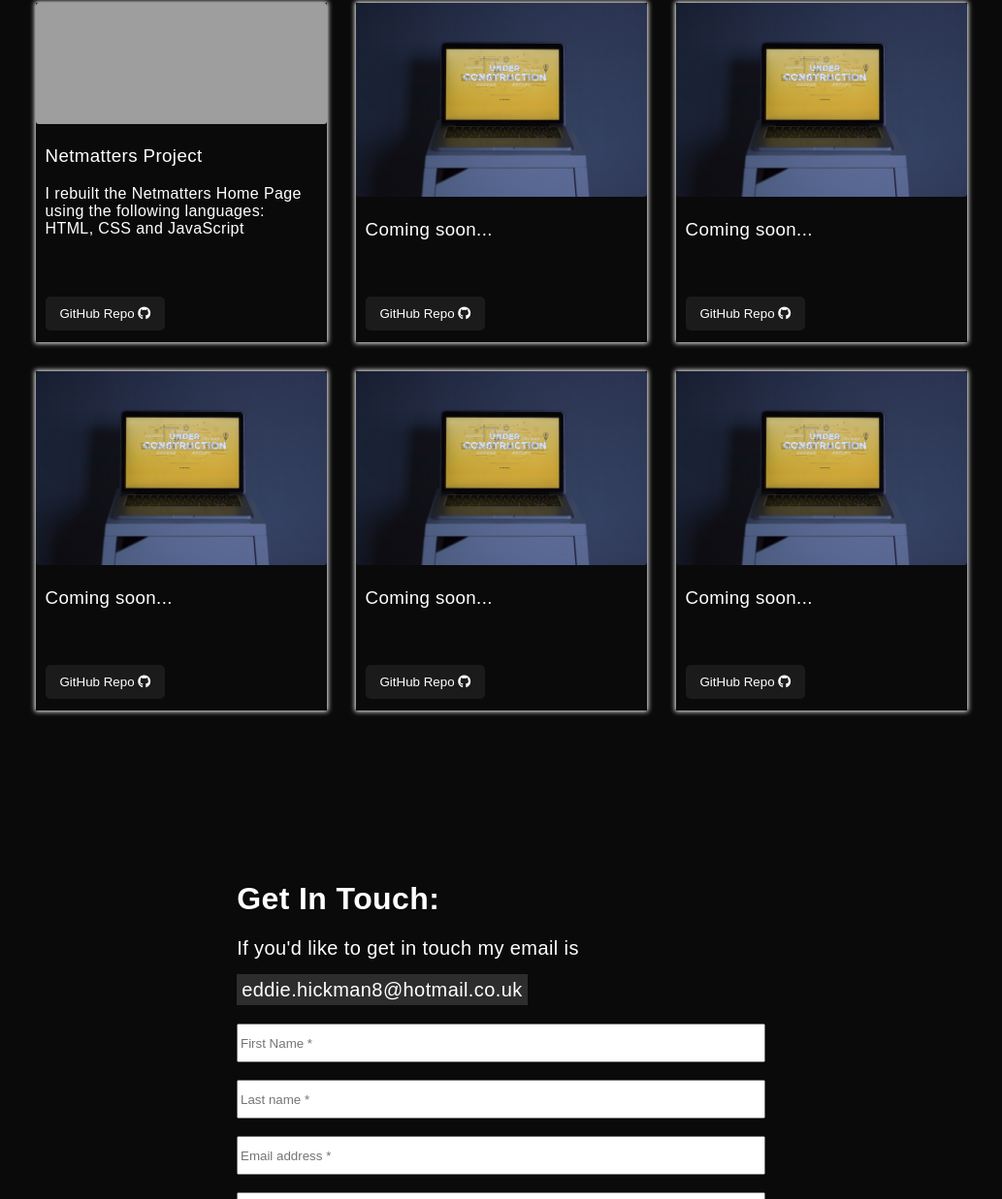
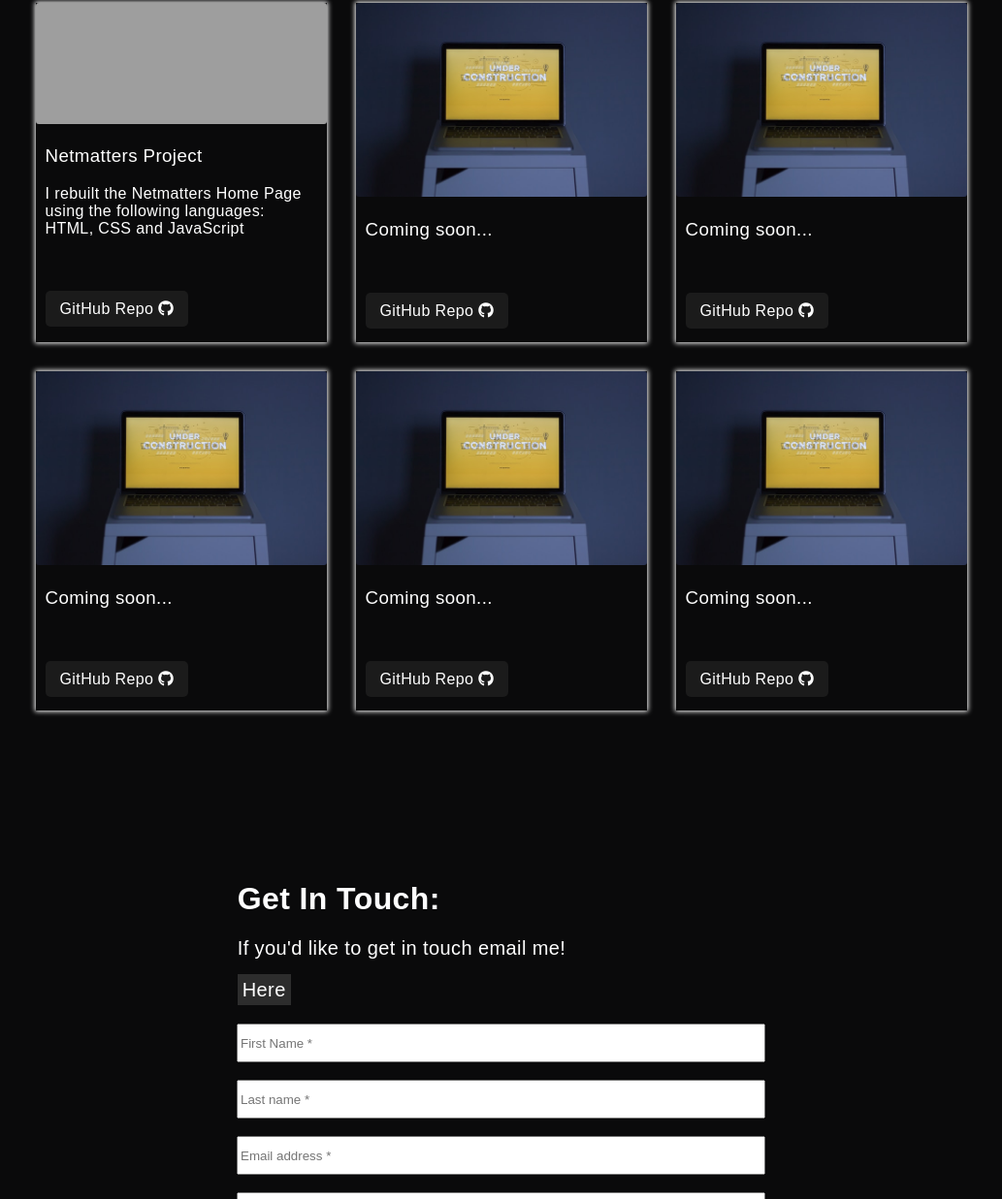
Before and after one commit to EdH8/Portfolio, a plain HTML site: page index.html in a window 1280 px wide. Shown: the part 847-2084 px from the top of the page at 97% size, without its empty margins (211-1244 px from the left). Drawn offline with Linux system fonts and the light colour scheme; grey boxes are pictures that could not be loaded.

Commit message:
Portfolio Updated (With Link)

```diff
--- a/SCSS/Main/Portfolio_index/_index-contact-me.scss
+++ b/SCSS/Main/Portfolio_index/_index-contact-me.scss
@@ -15,7 +15,7 @@ form textarea{
         margin-right: 195px;
     }
     @include large{
-        margin-right: 192px;
+        margin-right: 205px;
     }
 }
 
--- a/SCSS/Main/Portfolio_index/_index-projects.scss
+++ b/SCSS/Main/Portfolio_index/_index-projects.scss
@@ -51,9 +51,11 @@
 
 .project_style{
     width: 90%;
+    padding-bottom: 20px;
     @include small{
         width: 500px;
         height: 500px;
+        padding-bottom: unset;
     }
     @include medium{
         width: 550px;
@@ -88,7 +90,7 @@
 }
 
 .project_style h3,
-.project_style button,
+.project_style a,
 .project_description{
     margin-left: 10px;
 }
@@ -141,25 +143,26 @@
     color: white;
 }
 
-.github_btn button{
+.github_btn a{
+    text-decoration: none;
     padding: 10px 15px;
     border-radius: 5px;
     background-color: #1b1b1b;
     color: white;
-    margin-bottom: 10px;
-    @include small{
-        margin-top: 55px;
-        margin-bottom: unset;
-    }
-    @include medium{
-        margin-top: 20px;
-    }
-    @include large{
-        margin-top: 70px;
-    }
-    @include x-large{
-        margin-top: 40px;
-    }
+    // margin-bottom: 10px;
+    // @include small{
+    //     margin-top: 55px;
+    //     margin-bottom: unset;
+    // }
+    // @include medium{
+    //     margin-top: 20px;
+    // }
+    // @include large{
+    //     margin-top: 70px;
+    // }
+    // @include x-large{
+    //     margin-top: 40px;
+    // }
 }
 
 .project_style{
@@ -186,21 +189,35 @@
     }
 }
 
-#project_one button{
+#project_one_link{
     @include small{
-        margin-top: 65px;
+        margin-top: 85px;
     }
     @include medium{
-        margin-top: 85px;
+        margin-top: 105px;
     }
     @include large{
-        margin-top: 25px;
+        margin-top: 45px;
     }
     @include x-large{
-        margin-top: 45px;
+        margin-top: 65px;
     }
 }
 
+.github_btn{
+    @include small{
+        margin-top: 75px;
+    }
+    @include medium{
+        margin-top: 45px;
+    }
+    @include large{
+        margin-top: 95px;
+    }
+    @include x-large{
+        margin-top: 64px;
+    }
+}
 
 .project_description{
     color: white;
--- a/index.html
+++ b/index.html
@@ -3,7 +3,7 @@
 <head>
     <meta charset="UTF-8">
     <meta name="viewport" content="width=device-width, initial-scale=1.0">
-    <meta name="description" content="Website Developer Portfolio">
+    <meta name="description" content="Junior Website Developer Portfolio">
     <link rel="stylesheet" type="text/css" href="SCSS/portfolio.css">
     <script src="https://kit.fontawesome.com/0748773ba3.js" crossorigin="anonymous"></script>
     <title>Portfolio</title>
@@ -93,8 +93,8 @@
                         <p>I rebuilt the Netmatters Home Page using the following languages:<br> HTML, CSS and JavaScript</p>
                     </div>
 
-                    <div class="github_btn">
-                        <button>GitHub Repo <i class="fa-brands fa-github"></i></button>
+                    <div class="github_btn" id="project_one_link">
+                        <a class="links" id="why" href="https://github.com/EdH8/Netmatters_Assessment" target="_blank">GitHub Repo <i class="fa-brands fa-github"></i></a>
                     </div>
 
             </div>
@@ -110,7 +110,7 @@
                     </div>
 
                     <div class="github_btn">
-                        <button>GitHub Repo <i class="fa-brands fa-github"></i></button>
+                        <a class="links" href="#" target="_blank">GitHub Repo <i class="fa-brands fa-github"></i></a>
                     </div>
 
 
@@ -126,7 +126,7 @@
                     </div>
 
                     <div class="github_btn">
-                        <button>GitHub Repo <i class="fa-brands fa-github"></i></button>
+                        <a class="links" href="#" target="_blank">GitHub Repo <i class="fa-brands fa-github"></i></a>
                     </div>
                 </div>
 
@@ -142,7 +142,7 @@
                     </div>
 
                     <div class="github_btn">
-                        <button>GitHub Repo <i class="fa-brands fa-github"></i></button>
+                        <a class="links" href="#" target="_blank">GitHub Repo <i class="fa-brands fa-github"></i></a>
                     </div>
 
 
@@ -158,7 +158,7 @@
                     </div>
 
                     <div class="github_btn">
-                        <button>GitHub Repo <i class="fa-brands fa-github"></i></button>
+                        <a class="links" href="#" target="_blank">GitHub Repo <i class="fa-brands fa-github"></i></a>
                     </div>
 
 
@@ -175,7 +175,7 @@
                     </div>
 
                     <div class="github_btn">
-                        <button>GitHub Repo <i class="fa-brands fa-github"></i></button>
+                        <a class="links" href="#" target="_blank">GitHub Repo <i class="fa-brands fa-github"></i></a>
                     </div>
                 </div>
 
@@ -194,8 +194,8 @@
     <div class="contactme_container">
         <div class="contact_text">
             <h1>Get In Touch:</h1>
-            <p>If you'd like to get in touch my email is</p>
-            <a href="mailto:eddie.hickman8@hotmail.co.uk">eddie.hickman8@hotmail.co.uk</a>
+            <p>If you'd like to get in touch email me!</p>
+            <a href="mailto:eddie.hickman8@hotmail.co.uk">Here</a>
         </div>
 
         <div class="inputs_container">
@@ -212,7 +212,7 @@
                   <input placeholder="Subject" id="message" name="message" required>
               </div>
               <div class="input_fields feedback" id="Message">
-                <textarea id="input_message" placeholder="Message" id="textarea_message" name="textarea_message" required maxlength="255"></textarea>
+                <textarea id="input_message" placeholder="Message" name="textarea_message" required maxlength="255"></textarea>
               </div>
               <button type="submit">Submit</button>
         </div>
```
Also changed, not shown: SCSS/portfolio.css, 1 other file.
